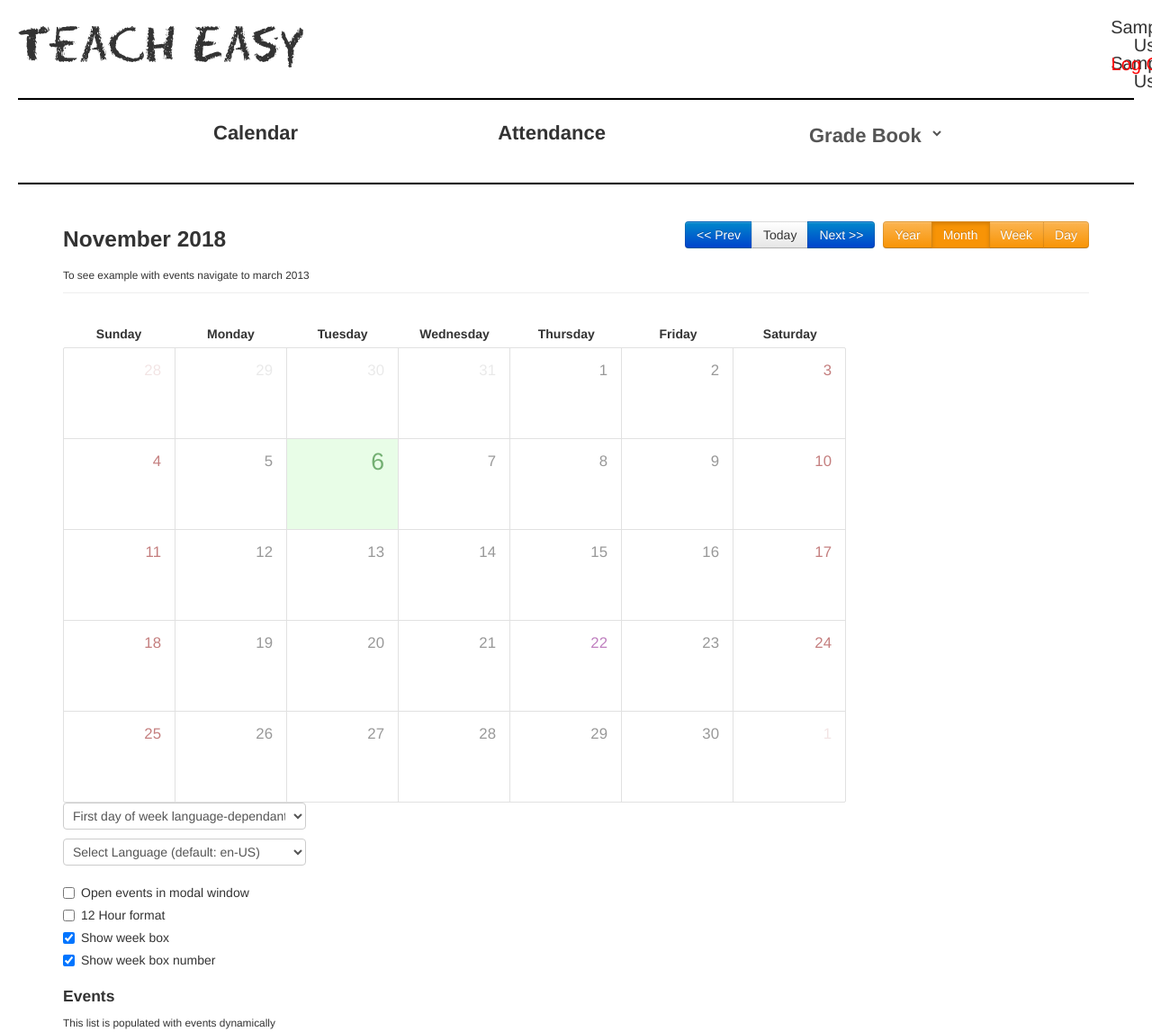
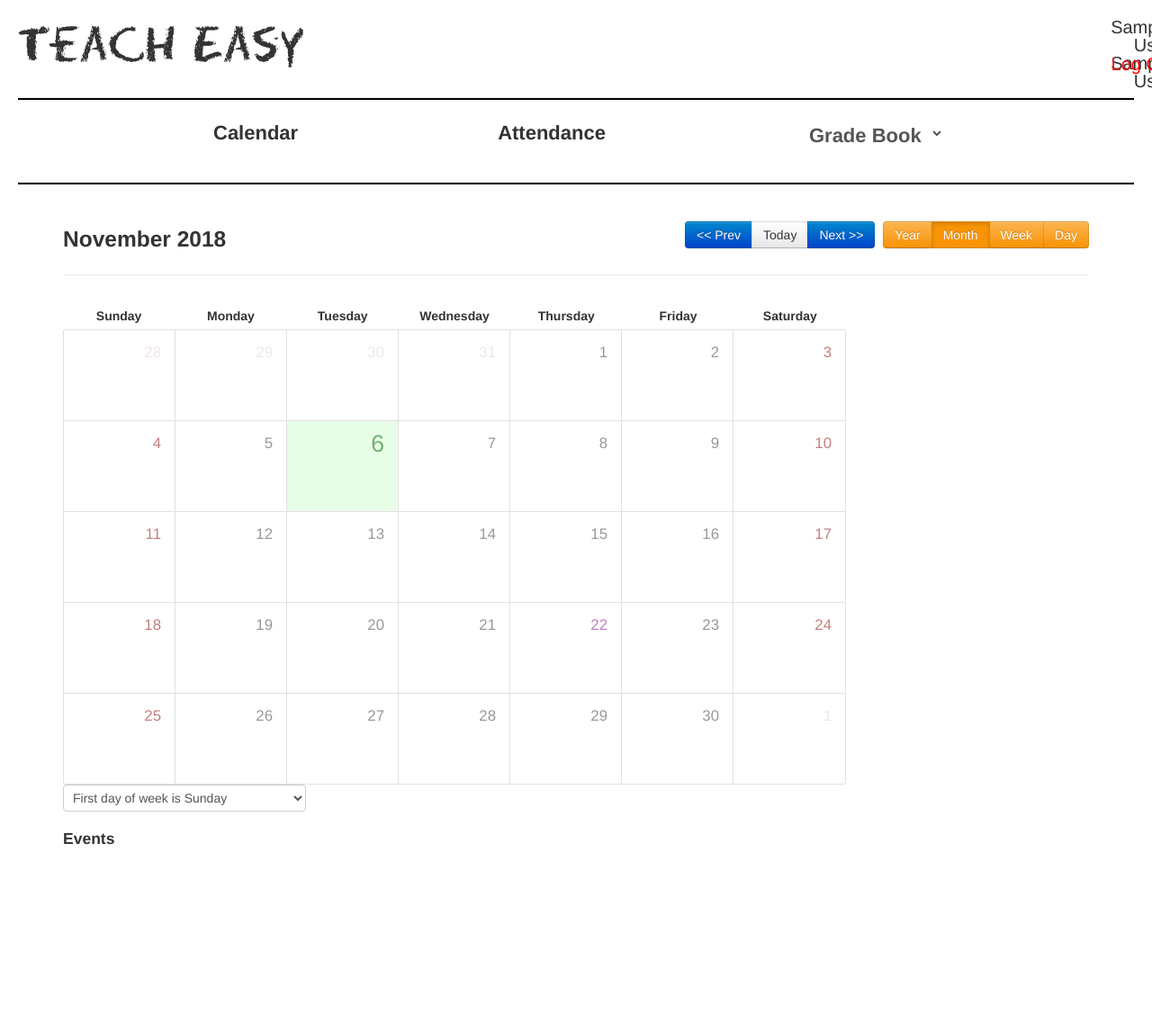
Before and after one commit to TeachEasy/Software-Engineering, a PHP site: page /calendar.php in a window 1280 px wide. Shown: the whole page at 90% size. After the commit the page ends 939 px from the top, so only its background shows below. Run offline with PHP 8.4, Linux system fonts and the light colour scheme; the visitor is signed in with stand-in values (Sample User, id 1); data that the repository does not hold is empty; some libraries are stand-ins or nearby versions.

Commit message:
Add files via upload

```diff
--- a/calendar.php
+++ b/calendar.php
@@ -10,20 +10,26 @@
 		<div class="page-header">
 			<div class="pull-right form-inline">
 				<div class="btn-group">
+					// prev button in calendar nav bar
 					<button class="btn btn-primary" data-calendar-nav="prev"><< Prev</button>
+					// today button in calendar nav bar
 					<button class="btn" data-calendar-nav="today">Today</button>
+					// next button in calendar nav bar
 					<button class="btn btn-primary" data-calendar-nav="next">Next >></button>
 				</div>
 				<div class="btn-group">
+					// year button in calendar nav bar
 					<button class="btn btn-warning" data-calendar-view="year">Year</button>
+					// month button in calendar nav bar
 					<button class="btn btn-warning active" data-calendar-view="month">Month</button>
+					// week button in calendar nav bar
 					<button class="btn btn-warning" data-calendar-view="week">Week</button>
+					// day button in calendar nav bar
 					<button class="btn btn-warning" data-calendar-view="day">Day</button>
 				</div>
 			</div>
 
 			<h3></h3>
-			<small>To see example with events navigate to march 2013</small>
 		</div>
 
 		<div class="row">
@@ -33,52 +39,16 @@
 			<div class="span3">
 				<div class="row-fluid">
 					<select id="first_day" class="span12">
-						<option value="" selected="selected">First day of week language-dependant</option>
 						<option value="2">First day of week is Sunday</option>
 						<option value="1">First day of week is Monday</option>
 					</select>
-					<select id="language" class="span12">
-						<option value="">Select Language (default: en-US)</option>
-						<option value="bg-BG">Bulgarian</option>
-						<option value="nl-NL">Dutch</option>
-						<option value="fr-FR">French</option>
-						<option value="de-DE">German</option>
-						<option value="el-GR">Greek</option>
-						<option value="hu-HU">Hungarian</option>
-						<option value="id-ID">Bahasa Indonesia</option>
-						<option value="it-IT">Italian</option>
-						<option value="pl-PL">Polish</option>
-						<option value="pt-BR">Portuguese (Brazil)</option>
-						<option value="ro-RO">Romania</option>
-						<option value="es-CO">Spanish (Colombia)</option>
-						<option value="es-MX">Spanish (Mexico)</option>
-						<option value="es-ES">Spanish (Spain)</option>
-						<option value="es-CL">Spanish (Chile)</option>
-						<option value="es-DO">Spanish (República Dominicana)</option>
-						<option value="ru-RU">Russian</option>
-						<option value="sk-SR">Slovak</option>
-						<option value="sv-SE">Swedish</option>
-						<option value="zh-CN">简体中文</option>
-						<option value="zh-TW">繁體中文</option>
-						<option value="ko-KR">한국어</option>
-						<option value="th-TH">Thai (Thailand)</option>
-					</select>
-					<label class="checkbox">
-						<input type="checkbox" value="#events-modal" id="events-in-modal"> Open events in modal window
-					</label>
-					<label class="checkbox">
-						<input type="checkbox" id="format-12-hours"> 12 Hour format
-					</label>
-					<label class="checkbox">
-						<input type="checkbox" id="show_wb" checked> Show week box
-					</label>
-					<label class="checkbox">
-						<input type="checkbox" id="show_wbn" checked> Show week box number
-					</label>
+
+
+
+
 				</div>
 
 				<h4>Events</h4>
-				<small>This list is populated with events dynamically</small>
 				<ul id="eventlist" class="nav nav-list"></ul>
 			</div>
 		</div>
@@ -90,30 +60,6 @@
 		<script type="text/javascript" src="components/underscore/underscore-min.js"></script>
 		<script type="text/javascript" src="components/bootstrap2/js/bootstrap.min.js"></script>
 		<script type="text/javascript" src="components/jstimezonedetect/jstz.min.js"></script>
-		<script type="text/javascript" src="js/language/bg-BG.js"></script>
-		<script type="text/javascript" src="js/language/nl-NL.js"></script>
-		<script type="text/javascript" src="js/language/fr-FR.js"></script>
-		<script type="text/javascript" src="js/language/de-DE.js"></script>
-		<script type="text/javascript" src="js/language/el-GR.js"></script>
-		<script type="text/javascript" src="js/language/it-IT.js"></script>
-		<script type="text/javascript" src="js/language/hu-HU.js"></script>
-		<script type="text/javascript" src="js/language/pl-PL.js"></script>
-		<script type="text/javascript" src="js/language/pt-BR.js"></script>
-		<script type="text/javascript" src="js/language/ro-RO.js"></script>
-		<script type="text/javascript" src="js/language/es-CO.js"></script>
-		<script type="text/javascript" src="js/language/es-MX.js"></script>
-		<script type="text/javascript" src="js/language/es-ES.js"></script>
-		<script type="text/javascript" src="js/language/es-CL.js"></script>
-		<script type="text/javascript" src="js/language/es-DO.js"></script>
-		<script type="text/javascript" src="js/language/ru-RU.js"></script>
-		<script type="text/javascript" src="js/language/sk-SR.js"></script>
-		<script type="text/javascript" src="js/language/sv-SE.js"></script>
-		<script type="text/javascript" src="js/language/zh-CN.js"></script>
-		<script type="text/javascript" src="js/language/cs-CZ.js"></script>
-		<script type="text/javascript" src="js/language/ko-KR.js"></script>
-		<script type="text/javascript" src="js/language/zh-TW.js"></script>
-		<script type="text/javascript" src="js/language/id-ID.js"></script>
-		<script type="text/javascript" src="js/language/th-TH.js"></script>
 		<script type="text/javascript" src="js/calendar.js"></script>
 		<script type="text/javascript" src="js/app.js"></script>
 
```
